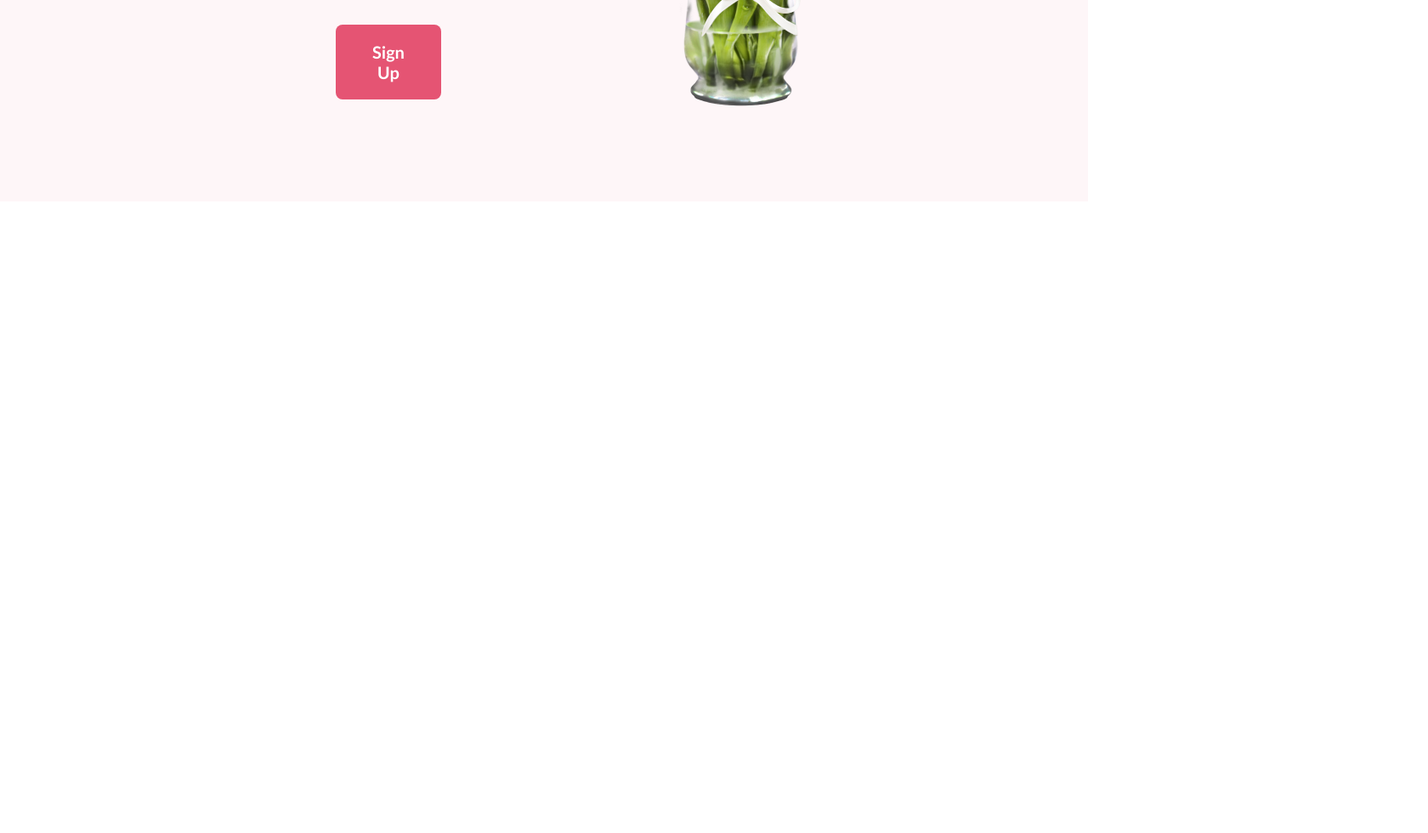
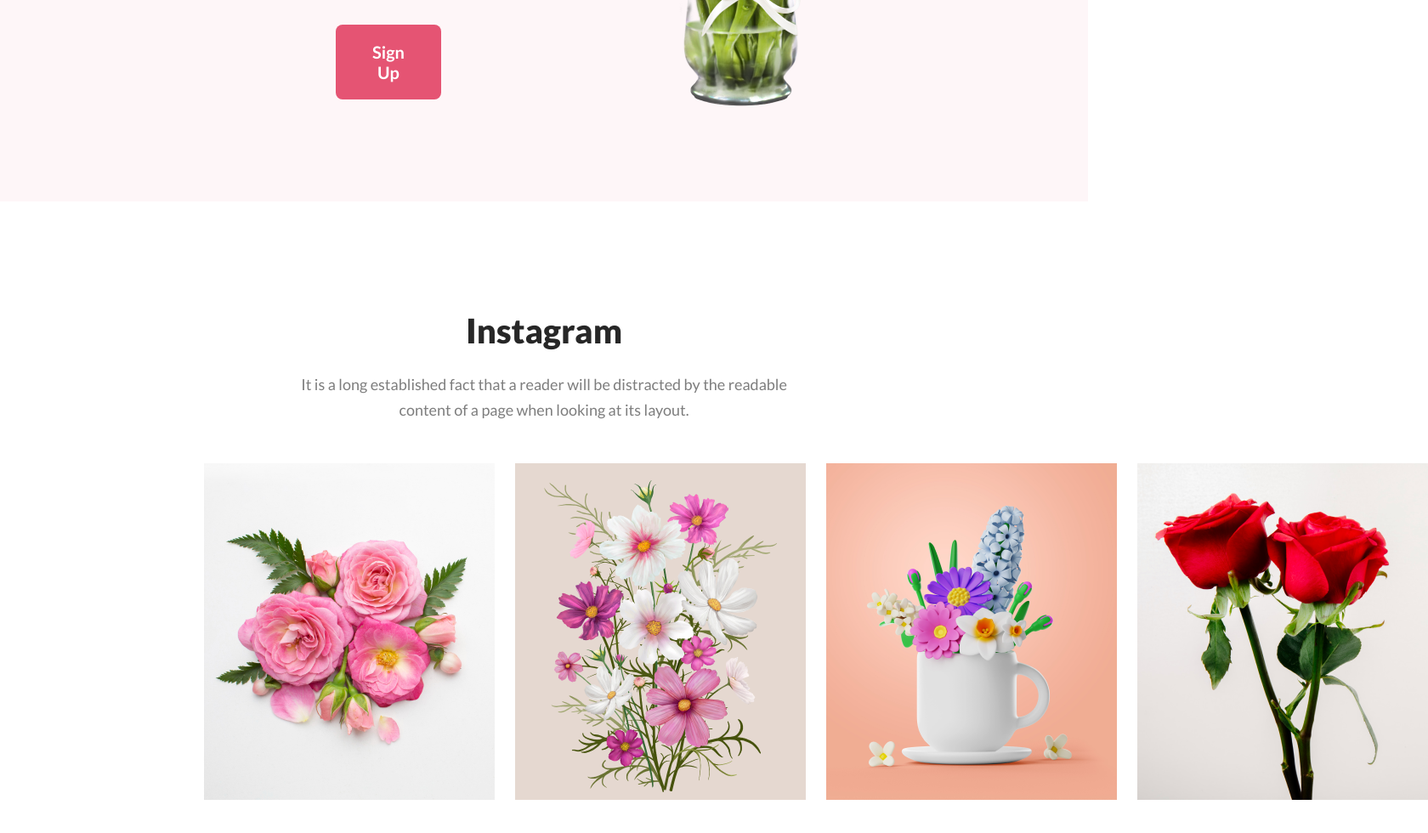
Before and after one commit to yasinarafat39/flower-shop, a plain HTML site: page index.html in a window 1280 px wide. Shown: the part 2884-3864 px from the top of the page at 85% size, 1680 px wide, since content can reach past the window. Before the commit the page ends 3121 px from the top, so only its background shows below. Drawn offline with Linux system fonts and the light colour scheme.

Commit message:
Instagram flower section added

```diff
--- a/index.html
+++ b/index.html
@@ -109,7 +109,22 @@
       </section>
 
       <!-- Instagram Section -->
-      <section class="instagram"></section>
+      <section class="instagram-section">
+        <header>
+          <h1 class="title dark-1">Instagram</h1>
+          <p class="sub-title dark-2">
+            It is a long established fact that a reader will be distracted by
+            the readable <br />
+            content of a page when looking at its layout.
+          </p>
+        </header>
+        <div class="instagram-flowers">
+          <p><img src="Flower Asset/Flower 01.png" alt="" /></p>
+          <p><img src="Flower Asset/Rectangle 4.png" alt="" /></p>
+          <p><img src="Flower Asset/Rectangle 5.png" alt="" /></p>
+          <p><img src="Flower Asset/Rectangle 6.png" alt="" /></p>
+        </div>
+      </section>
     </main>
     <!-- footer section -->
     <footer></footer>
--- a/styles/style.css
+++ b/styles/style.css
@@ -184,3 +184,34 @@ body {
 .hot-deal .text-content {
   text-align: center;
 }
+
+/* Instagram section */
+.instagram-section {
+  margin: 128px 240px;
+}
+
+.instagram-section header {
+  text-align: center;
+}
+
+.instagram-section header .title {
+  font-size: 40px;
+  font-weight: 800;
+  line-height: 48px;
+}
+
+.instagram-section .sub-title {
+  margin: 24px 0 48px;
+  font-size: 18px;
+  font-weight: 400;
+  line-height: 30px;
+}
+
+.instagram-flowers{
+  display: flex;
+  gap: 24px;
+}
+
+.instagram-flowers p img{
+
+}
```
